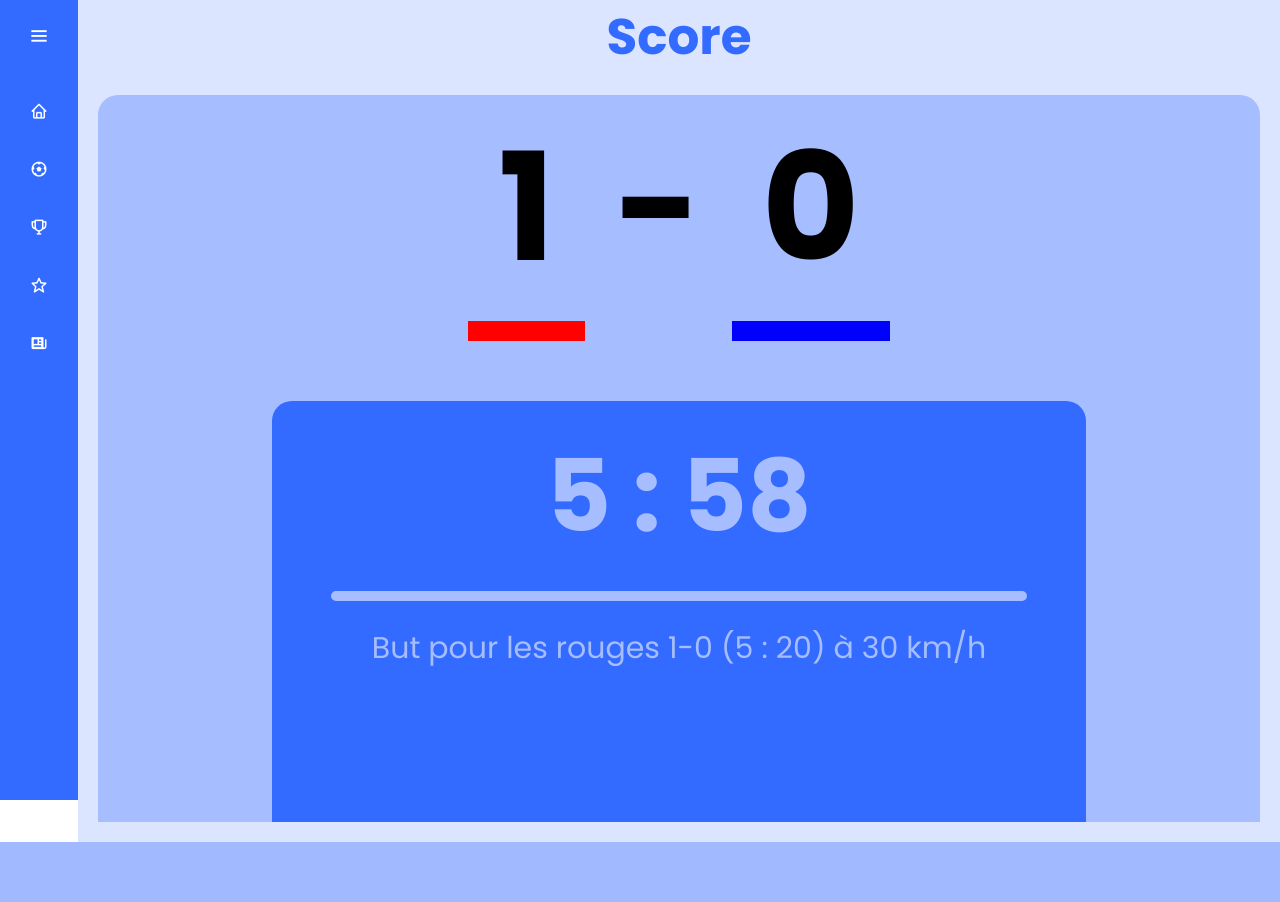
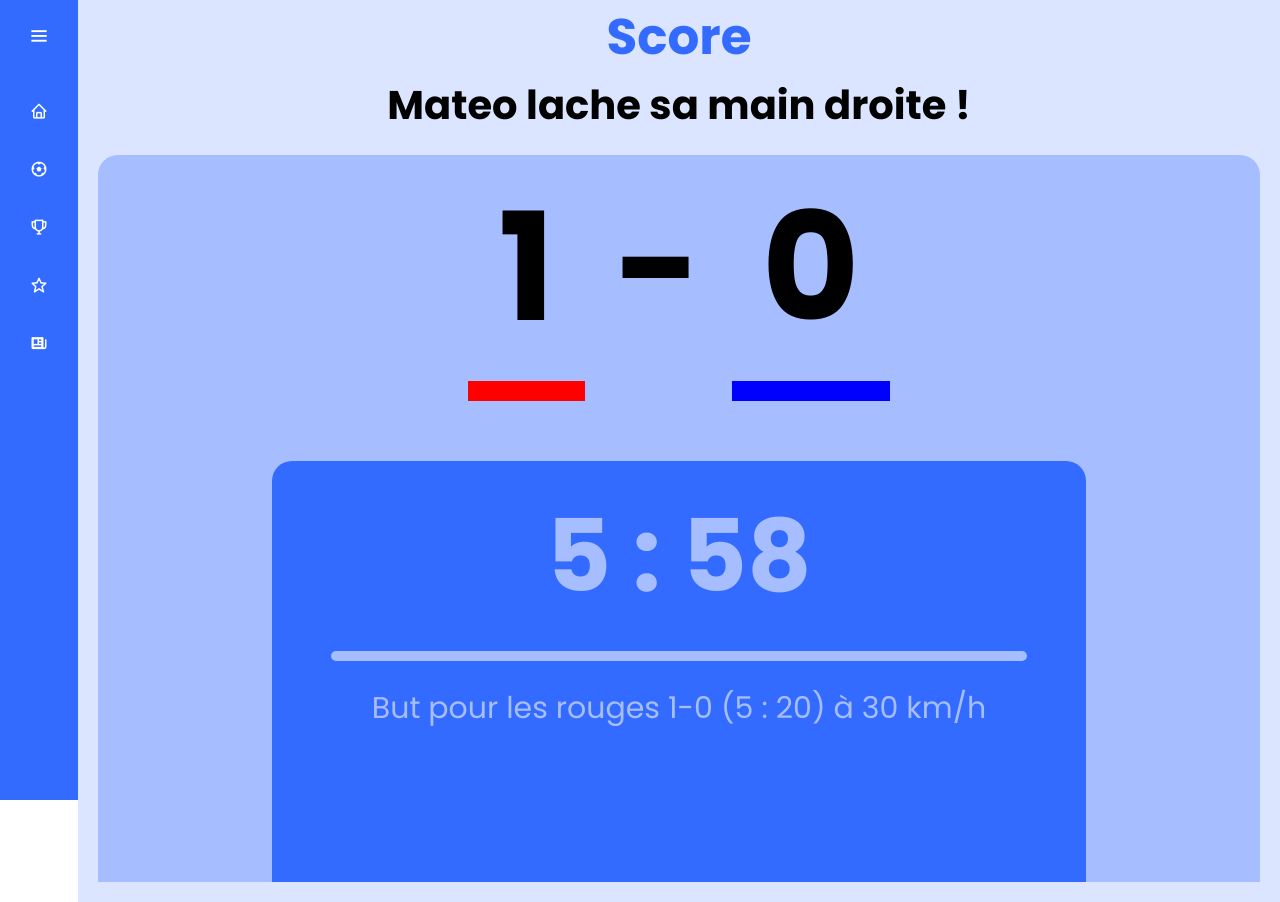
Before and after one commit to Jflo02/workshopB2, a PHP site: page /score.php in a window 1280 px wide. Before the commit the page ends 842 px from the top, so only its background shows below. Run offline with PHP 8.4, Linux system fonts and the light colour scheme.

Commit message:
Add files via upload

```diff
--- a/score.php
+++ b/score.php
@@ -60,6 +60,10 @@
 <section class="home-section">
 
 <h1>Score</h1>
+<div class="Rumble-timer">
+<h4><!-- insérer un timer --> Mateo lache sa main droite !</h4><!-- Gage-->
+</div>
+
 <div class="container3">
     <div class="container-score">
         <h2 class="E-Rouge">1</h2> <!-- Equipe bleu ou rouge -->
@@ -69,7 +73,7 @@
 <div>
 <div class="container4">
     <div class="container-mins">
-        <h3> 5 : 58 </h3>
+        <h3> 5 : 58 </h3> <!-- Timer ou Chrono selon mode de jeu-->
             <hr class="sm-blue-line">
             <div class="histo-qmatch">
                 <p>But pour les rouges 1-0 (5 : 20) à 30 km/h</p>
```
